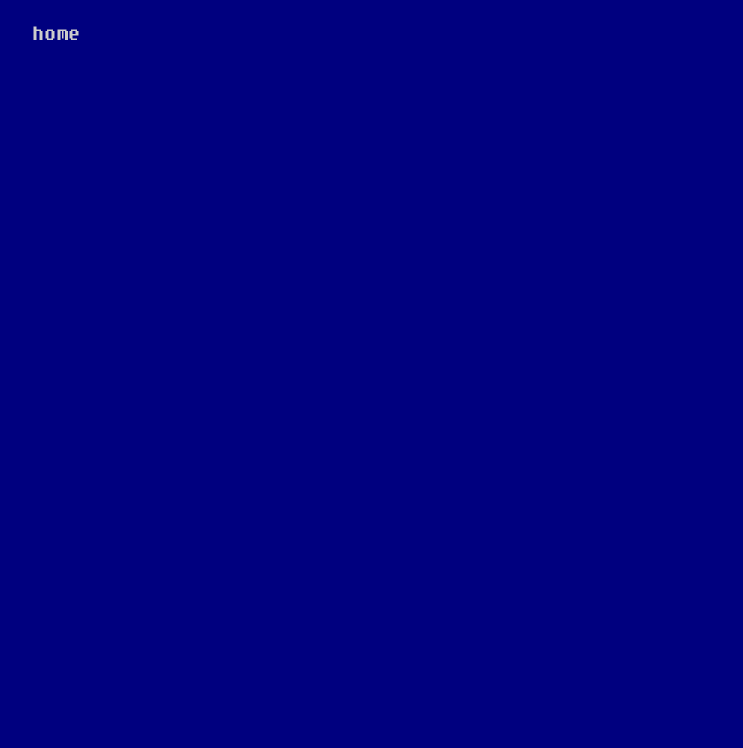
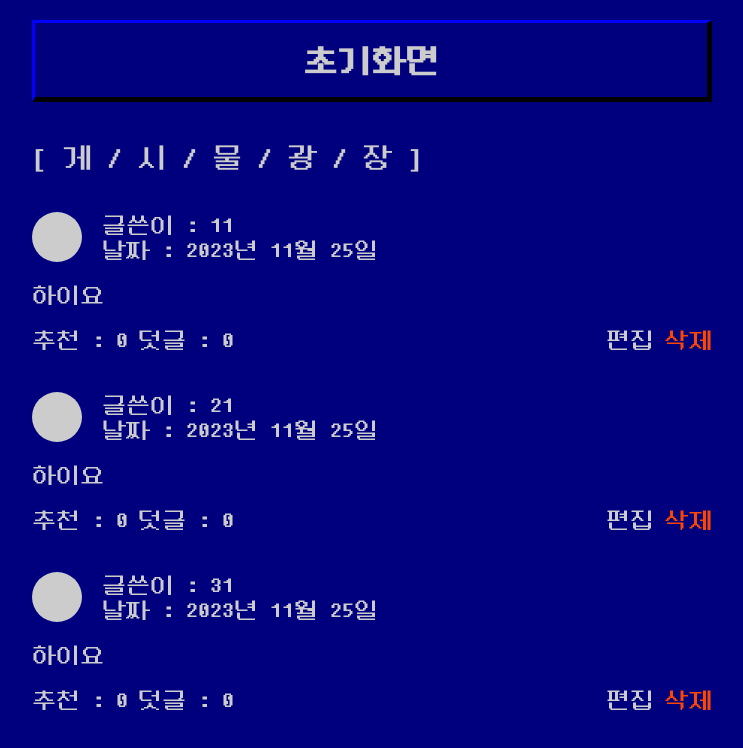
Before and after one commit to Woohyeok97/Hi-Tel, a React (Create React App) app: page / in a window 1280 px wide. Shown: the top 748 px of the page, without its empty margins (268-1011 px from the left). Built offline with nearby package versions, Linux system fonts and the light colour scheme.

Commit message:
Feat : Home 컴포넌트 작업

```diff
--- a/src/_utils.scss
+++ b/src/_utils.scss
@@ -10,6 +10,8 @@ $fontColorSub-hover : darkgray;
 $defaultBorder : 3px solid #ccc;
 $grayBorder : 3px solid gray;
 $darkBule : #040461;
+$fontWarning : orangered;
+$fontWarning-hover : rgb(255, 98, 40);
 
 // font-size
 $font1 : calc(20px + 2px);
--- /dev/null
+++ b/src/components/post/PostItem.tsx
@@ -0,0 +1,45 @@
+import styles from './postItem.module.scss'
+import { Link } from "react-router-dom"
+// 데이터 타입
+import { PostType } from "interface"
+
+
+interface PostItemProps {
+    post : PostType
+}
+
+export default function PostItem({ post } : PostItemProps) {
+
+    return (
+        <div className={ styles.postItem }>
+            <div className={ styles.postItem__header }>
+                <div className={ styles.postItem__userImg }></div>
+                <div>
+                    <div>글쓴이 : { post?.uid }</div>
+                    <div>날짜 : { post?.createdAt }</div>
+                </div>
+            </div>
+
+            <Link to={`/post/${post?.id}`}>
+            <div className={ styles.postItem__content }>
+                {/* 게시물 내용 */}
+                <div className={ styles.postItemt__text }>{ post?.content }</div>
+            </div>
+            </Link>
+
+            <div className={ styles.postItem__footer }>
+                <div className={ styles.postItem__flex }>
+                    <div>추천 : 0</div>
+                    <div>덧글 : 0</div>
+                </div>
+
+                <div className={ styles.postItem__flex }>
+                    <div>
+                        <Link to={`/post/edit/${post?.id}`}>편집</Link>
+                    </div>
+                    <div className={ styles.postItem__delete }>삭제</div>
+                </div>
+            </div>
+        </div>
+    )
+}
--- /dev/null
+++ b/src/components/post/postItem.module.scss
@@ -0,0 +1,42 @@
+@import './_utils.scss';
+
+.postItem {
+    margin-bottom: 40px;
+
+    &__header {
+        display: flex;
+        gap: 20px;
+        padding-bottom: 20px;
+        cursor: pointer;
+    }
+    &__flex {
+        display: flex;
+        align-items: center;
+        gap: 10px;
+    }
+    &__userImg {
+        width: 50px;
+        height: 50px;
+        border-radius: 50%;
+        background-color: $fontColor;
+    }
+    &__content {
+        cursor: pointer;
+    }
+    &__text {
+        margin-bottom: 40px;
+    }
+    &__footer {
+        display: flex;
+        justify-content: space-between;
+        padding-top: 20px;
+    }
+    &__delete {
+        color: $fontWarning;
+        cursor: pointer;
+
+        &:hover {
+            color: $fontWarning-hover;
+        }
+    }
+}
--- a/src/index.scss
+++ b/src/index.scss
@@ -14,3 +14,30 @@ code {
   font-family: source-code-pro, Menlo, Monaco, Consolas, 'Courier New',
     monospace;
 }
+h1 {
+    margin: 0;
+}
+a {
+    color: inherit;
+    text-decoration: none;
+}
+
+// page
+.page {
+    padding-bottom: 40px;
+
+    &__header {
+        text-align: center;
+        padding: 20px;
+        margin-bottom: 40px;
+        @extend .shadow;
+
+        h1 {
+            font-size: $font4;
+        }
+    }
+    &__title {
+        font-size: $font3;
+        margin-bottom: 40px;
+    }
+}
--- /dev/null
+++ b/src/interface/index.tsx
@@ -0,0 +1,8 @@
+export interface PostType {
+    id : string,
+    uid : string,
+    displayName? : string | null,
+    email : string,
+    content : string,
+    createdAt : string,
+}
--- a/src/pages/home/index.tsx
+++ b/src/pages/home/index.tsx
@@ -1,6 +1,45 @@
+// components
+import PostItem from "components/post/PostItem";
+// 데이터   타입
+import { PostType } from "interface";
+
+const TEMP : PostType[] = [
+    {
+        id : '1',
+        uid : '11',
+        email : 'ㄴㅇㅁㅇㄴ',
+        content : '하이요',
+        createdAt : '2023년 11월 25일',
+    },
+    {
+        id : '2',
+        uid : '21',
+        email : 'ㄴㅇㅁㅇㄴ',
+        content : '하이요',
+        createdAt : '2023년 11월 25일',
+    },
+    {
+        id : '3',
+        uid : '31',
+        email : 'ㄴㅇㅁㅇㄴ',
+        content : '하이요',
+        createdAt : '2023년 11월 25일',
+    },
+]
+
 export default function HomePage() {
 
     return (
-        <div>home</div>
+        <div className="page">
+            <div className="page__header">
+                <h1>초기화면</h1>
+            </div>
+            <div>
+                <div className="page__title">[ 게 / 시 / 물 / 광 / 장 ]</div>
+                <div>
+                { TEMP?.map((item) => <PostItem key={item?.id} post={ item }/>) }
+                </div>
+            </div>
+        </div>
     )
 }
```
